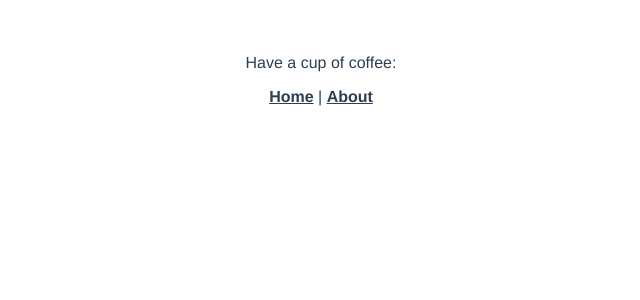
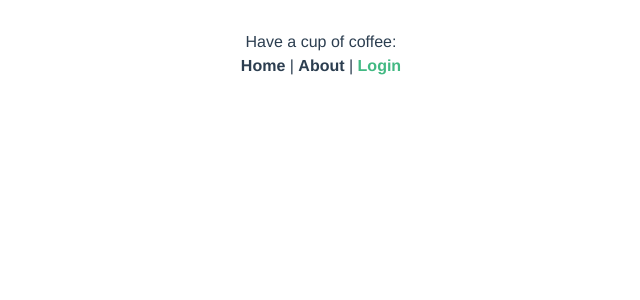
Before and after one commit to anproagile/vue-social-login, a Vue app: page /login in a window 1280 px wide. Shown: the top 300 px of the page, without its empty margins (319-959 px from the left). Built offline with nearby package versions, Linux system fonts and the light colour scheme; some icons are missing.

Commit message:
Add Bulma

```diff
--- a/package.json
+++ b/package.json
@@ -8,6 +8,7 @@
     "lint": "vue-cli-service lint"
   },
   "dependencies": {
+    "bulma": "^0.7.5",
     "core-js": "^2.6.5",
     "firebase": "^6.5.0",
     "register-service-worker": "^1.6.2",
--- a/src/App.vue
+++ b/src/App.vue
@@ -9,13 +9,16 @@
     <div id="nav">
       <p>Have a cup of coffee: <i class="fas fa-coffee"></i> </p>
       <router-link to="/">Home</router-link> |
-      <router-link to="/about">About</router-link>
+      <router-link to="/about">About</router-link> |
+      <router-link to="/login">Login</router-link>
     </div>
     <router-view/>
   </div>
 </template>
 
 <style>
+@import "~bulma/css/bulma.css";
+
 #app {
   font-family: 'Avenir', Helvetica, Arial, sans-serif;
   -webkit-font-smoothing: antialiased;
```
Also changed, not shown: 1 other file (tests, documents, lock files or other folders).
